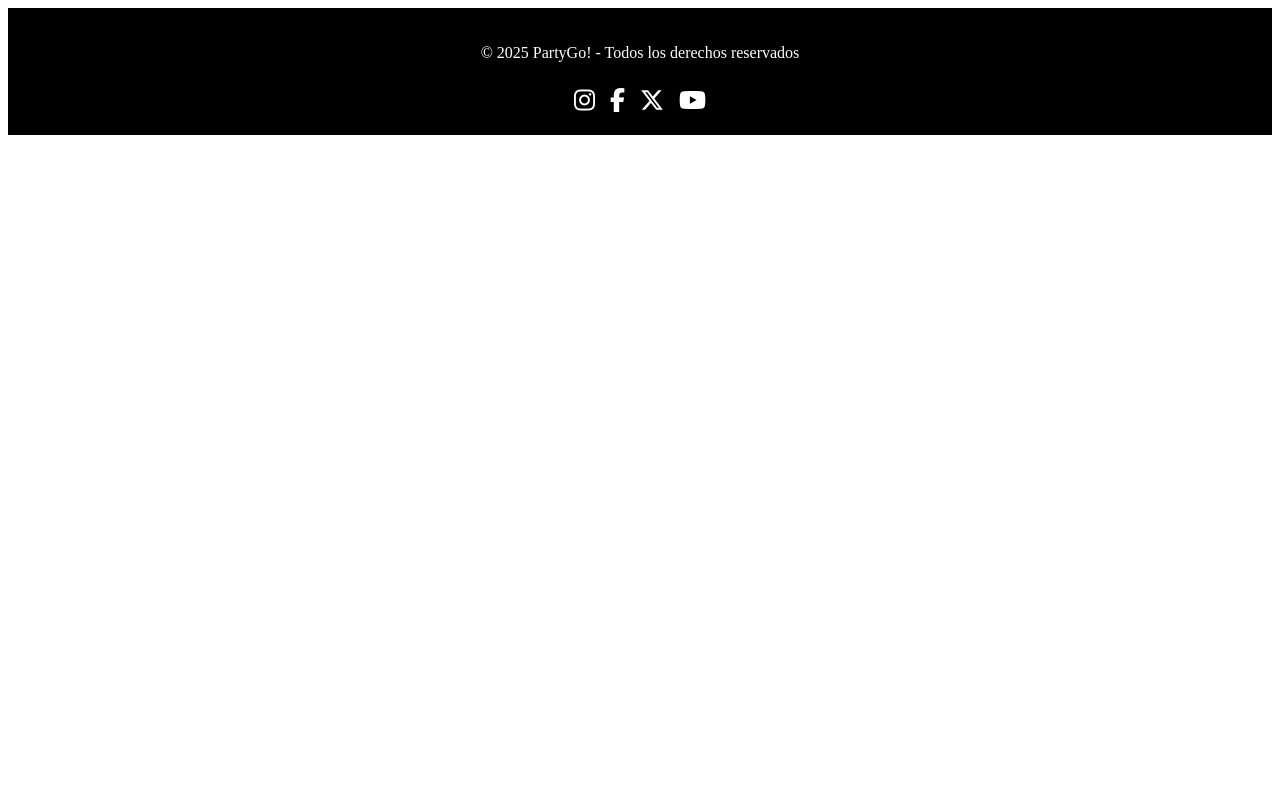
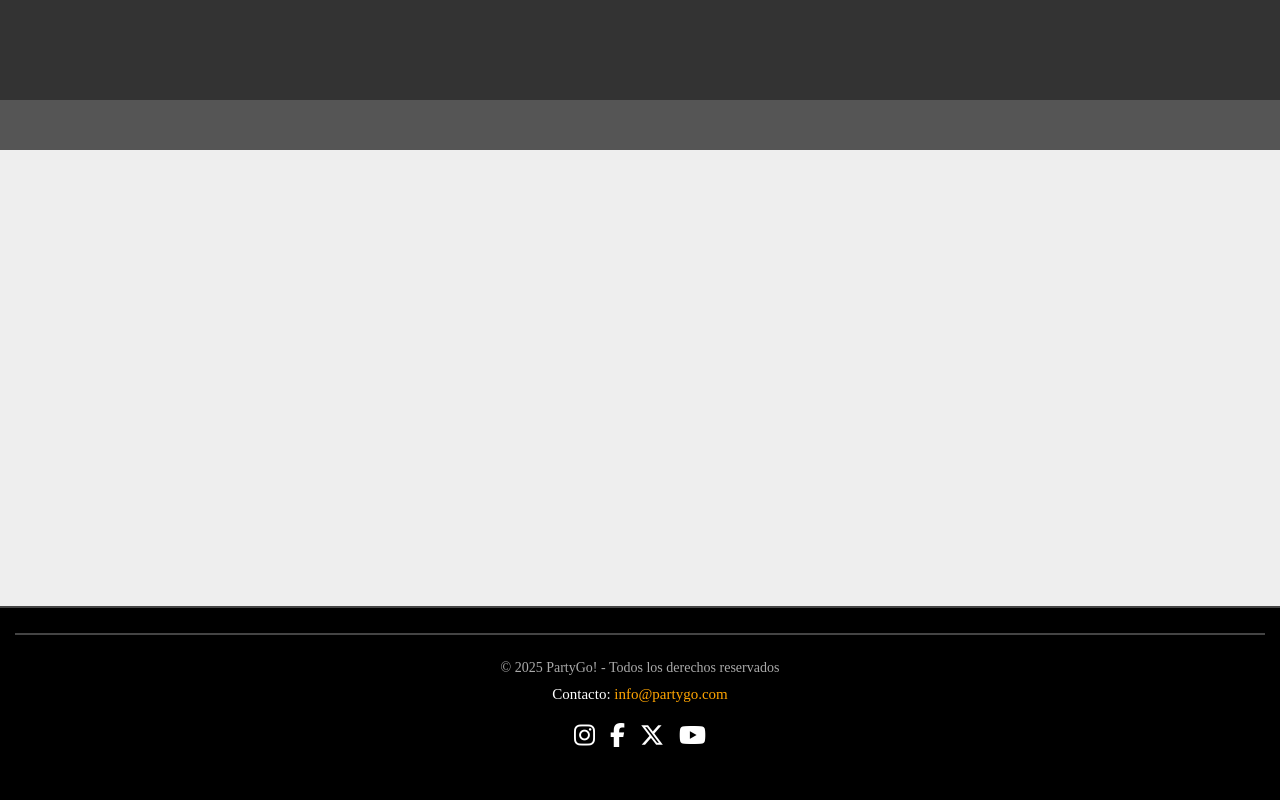
Before and after one commit to Tiz2930/JavaStreets, a plain HTML site: page HTML/index.html in a window 1280 px wide. Drawn offline with Linux system fonts and the light colour scheme.

Commit message:
mejora del footer

```diff
--- a/CSS/style.css
+++ b/CSS/style.css
@@ -1,8 +1,21 @@
+body {
+  display: flex;
+  flex-direction: column;
+  min-height: 100vh;
+  margin: 0;
+}
+
+main {
+  flex: 1;
+}
+
+/* ==== FOOTER ==== */
 .footer {
   background-color: #000;
   color: #fff;
-    padding: 20px 0;
+  padding: 25px 15px;
   text-align: center;
+  border-top: 2px solid #444;
 }
 
 .footer-content {
@@ -12,19 +25,61 @@
   gap: 10px;
 }
 
+/* COPYRIGHT */
+.footer-copy {
+  font-size: 14px;
+  color: #aaa;
+  margin: 0;
+}
+
+/* CONTACTO */
+.footer-contact {
+  font-size: 15px;
+  margin: 0;
+}
+
+.footer-contact a {
+  color: orange;
+  text-decoration: none;
+}
+
+.footer-contact a:hover {
+  text-decoration: underline;
+}
+
+/* REDES SOCIALES */
 .social-icons {
   display: flex;
   gap: 15px;
   justify-content: center;
   align-items: center;
+  margin-top: 10px;
 }
 
 .social-icons a {
   color: #fff;
   font-size: 24px;
-    transition: color 0.3s;
+  transition: transform 0.3s ease, color 0.3s ease;
 }
 
 .social-icons a:hover {
-    color: orange;
+  transform: scale(1.2);
 }
+
+/* Colores personalizados al hacer hover */
+.social-icons a.instagram:hover { color: #E1306C; }
+.social-icons a.facebook:hover  { color: #1877F2; }
+.social-icons a.twitter:hover   { color: #1DA1F2; }
+.social-icons a.youtube:hover   { color: #FF0000; }
+
+/* RESPONSIVE */
+@media (max-width: 600px) {
+  .social-icons {
+    flex-wrap: wrap;
+  }
+
+  .footer-contact,
+  .footer-copy {
+    font-size: 14px;
+  }
+}
--- a/HTML/index.html
+++ b/HTML/index.html
@@ -1,5 +1,6 @@
 <!DOCTYPE html>
 <html lang="es">
+
 <head>
   <meta charset="UTF-8">
   <meta name="viewport" content="width=device-width, initial-scale=1.0">
@@ -7,19 +8,45 @@
   <title>Java Streets</title>
   <link rel="stylesheet" href="https://cdnjs.cloudflare.com/ajax/libs/font-awesome/6.5.0/css/all.min.css">
 </head>
+
+<body>
+  <header style="height: 100px; background-color: #333;"></header>
+  <nav style="height: 50px; background-color: #555;"></nav>
+  <main style="flex: 1; min-height: 400px; background-color: #eee;"></main>
+
+  <footer class="footer">
+
     <body>
 
+     <!-- FOOTER -->
   <footer class="footer">
     <div class="footer-content">
-          <p>&copy; 2025 PartyGo! - Todos los derechos reservados</p>
+      <p class="footer-copy">&copy; 2025 PartyGo! - Todos los derechos reservados</p>
+      <p class="footer-contact">Contacto: <a href="mailto:info@partygo.com">info@partygo.com</a></p>
+
       <div class="social-icons">
-            <a href="#" target="_blank"><i class="fab fa-instagram"></i></a>
-            <a href="#" target="_blank"><i class="fab fa-facebook-f"></i></a>
-            <a href="#" target="_blank"><i class="fab fa-x-twitter"></i></a>
-            <a href="#" target="_blank"><i class="fab fa-youtube"></i></a>
+        <a href="https://instagram.com" class="instagram" target="_blank" aria-label="Instagram">
+          <i class="fab fa-instagram"></i>
+        </a>
+        <a href="https://facebook.com" class="facebook" target="_blank" aria-label="Facebook">
+          <i class="fab fa-facebook-f"></i>
+        </a>
+        <a href="https://twitter.com" class="twitter" target="_blank" aria-label="Twitter">
+          <i class="fab fa-x-twitter"></i>
+        </a>
+        <a href="https://youtube.com" class="youtube" target="_blank" aria-label="YouTube">
+          <i class="fab fa-youtube"></i>
+        </a>
       </div>
     </div>
   </footer>
 
 </body>
 </html>
+
+    </body>
+
+</html>
+
+</footer>
+</body>
```
Lines whose indentation alone changed are shown as unchanged.
